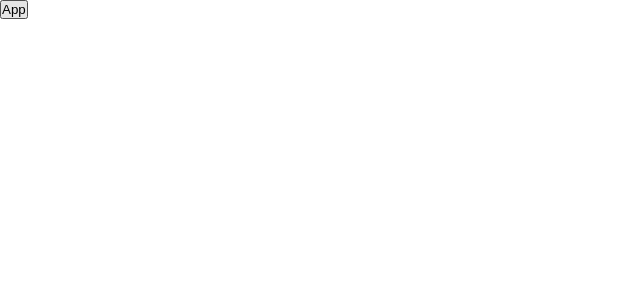
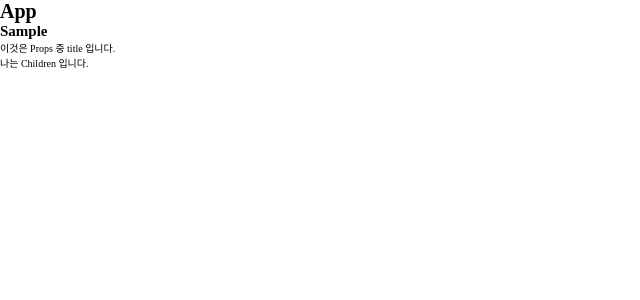
Before and after one commit to sbk283/til_react_cra_ts, a React (Create React App) app: page / in a window 1280 px wide. Shown: the top 300 px of the page, without its empty margins (0-640 px from the left). Built offline with nearby package versions, Linux system fonts and the light colour scheme.

Commit message:
[docs] 컴포넌트의 이해

```diff
--- a/package.json
+++ b/package.json
@@ -9,8 +9,6 @@
     "@testing-library/user-event": "^13.5.0",
     "@types/jest": "^27.5.2",
     "@types/node": "^16.18.126",
-    "@types/react": "^19.1.9",
-    "@types/react-dom": "^19.1.7",
     "react": "^18.2.0",
     "react-dom": "^18.2.0",
     "react-scripts": "5.0.1",
@@ -43,6 +41,8 @@
     ]
   },
   "devDependencies": {
+    "@types/react": "^18.3.23",
+    "@types/react-dom": "^18.3.7",
     "eslint-config-prettier": "^10.1.8",
     "eslint-plugin-prettier": "^5.5.3",
     "prettier": "^3.6.2"
--- a/src/App.tsx
+++ b/src/App.tsx
@@ -1,5 +1,41 @@
-function App() {
-  return <button tabIndex={0}>App</button>;
-}
+type DemoProps = {
+  name: string;
+  age: number;
+};
+
+const Demo = ({ name, age }: DemoProps): JSX.Element => {
+  return (
+    <div>
+      <h2>Demo</h2>
+      <div>이름: {name}</div>
+      <div>나이: {age}</div>
+    </div>
+  );
+};
+
+type SampleProps = {
+  children?: React.ReactNode;
+  title: string;
+};
+const Sample = ({ children, title }: SampleProps): JSX.Element => {
+  return (
+    <div>
+      <h2>Sample</h2>
+      <div>{title}</div>
+      <div>{children}</div>
+    </div>
+  );
+};
+
+const App = (): JSX.Element => {
+  return (
+    <div>
+      <h1>App</h1>
+      <Sample title="이것은 Props 중 title 입니다.">
+        <p>나는 Children 입니다.</p>
+      </Sample>
+    </div>
+  );
+};
 
 export default App;
```
Also changed, not shown: tsconfig.json (+4 -9 lines), 2 other files (tests, documents, lock files or other folders).
